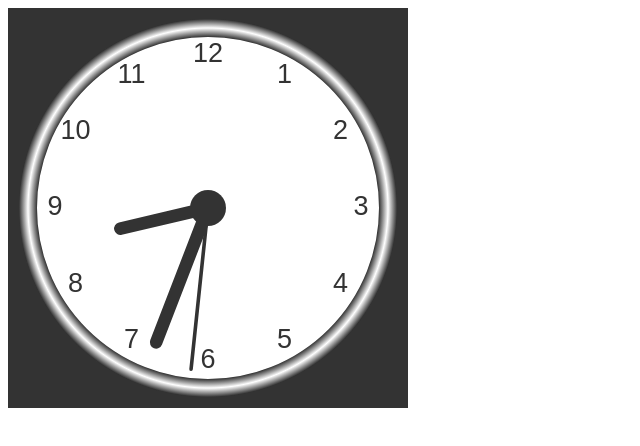
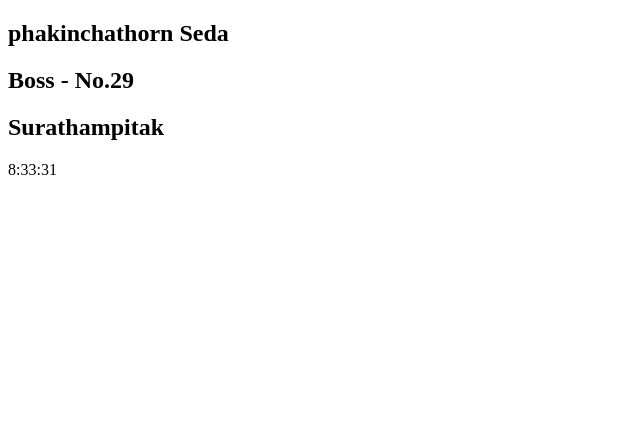
Before and after one commit to stp25738-wq/stp25738-wq.github.io, a plain HTML site: page testx.html in a window 1280 px wide. Shown: the whole page, without its empty margins (0-640 px from the left). Drawn offline with Linux system fonts and the light colour scheme.

Commit message:
Update testx.html

```diff
--- a/testx.html
+++ b/testx.html
@@ -1,88 +1,29 @@
-
 <!DOCTYPE html>
 <html>
-<body>
 
-<canvas id="canvas" width="400" height="400" style="background-color:#333">
-Sorry, your browser does not support canvas.
-</canvas>
+<body onload="startTime()">
+
+<h2>phakinchathorn Seda</h1>
+<h2>Boss - No.29</h2>
+<h2>Surathampitak</h3>
+
+<div id="txt"></div>
 
 <script>
-const canvas = document.getElementById("canvas");
-const ctx = canvas.getContext("2d");
-let radius = canvas.height / 2;
-ctx.translate(radius, radius);
-radius = radius * 0.90
-setInterval(drawClock, 1000);
-
-function drawClock() {
-  drawFace(ctx, radius);
-  drawNumbers(ctx, radius);
-  drawTime(ctx, radius);
+function startTime() {
+  const today = new Date();
+  let h = today.getHours();
+  let m = today.getMinutes();
+  let s = today.getSeconds();
+  m = checkTime(m);
+  s = checkTime(s);
+  document.getElementById('txt').innerHTML =  h + ":" + m + ":" + s;
+  setTimeout(startTime, 1000);
 }
 
-function drawFace(ctx, radius) {
-  const grad = ctx.createRadialGradient(0,0,radius*0.95, 0,0,radius*1.05);
-  grad.addColorStop(0, '#333');
-  grad.addColorStop(0.5, 'white');
-  grad.addColorStop(1, '#333');
-  ctx.beginPath();
-  ctx.arc(0, 0, radius, 0, 2*Math.PI);
-  ctx.fillStyle = 'white';
-  ctx.fill();
-  ctx.strokeStyle = grad;
-  ctx.lineWidth = radius*0.1;
-  ctx.stroke();
-  ctx.beginPath();
-  ctx.arc(0, 0, radius*0.1, 0, 2*Math.PI);
-  ctx.fillStyle = '#333';
-  ctx.fill();
-}
-
-function drawNumbers(ctx, radius) {
-  ctx.font = radius*0.15 + "px arial";
-  ctx.textBaseline="middle";
-  ctx.textAlign="center";
-  for(let num = 1; num < 13; num++){
-    let ang = num * Math.PI / 6;
-    ctx.rotate(ang);
-    ctx.translate(0, -radius*0.85);
-    ctx.rotate(-ang);
-    ctx.fillText(num.toString(), 0, 0);
-    ctx.rotate(ang);
-    ctx.translate(0, radius*0.85);
-    ctx.rotate(-ang);
-  }
-}
-
-function drawTime(ctx, radius){
-    const now = new Date();
-    let hour = now.getHours();
-    let minute = now.getMinutes();
-    let second = now.getSeconds();
-    //hour
-    hour=hour%12;
-    hour=(hour*Math.PI/6)+
-    (minute*Math.PI/(6*60))+
-    (second*Math.PI/(360*60));
-    drawHand(ctx, hour, radius*0.5, radius*0.07);
-    //minute
-    minute=(minute*Math.PI/30)+(second*Math.PI/(30*60));
-    drawHand(ctx, minute, radius*0.8, radius*0.07);
-    // second
-    second=(second*Math.PI/30);
-    drawHand(ctx, second, radius*0.9, radius*0.02);
-}
-
-function drawHand(ctx, pos, length, width) {
-    ctx.beginPath();
-    ctx.lineWidth = width;
-    ctx.lineCap = "round";
-    ctx.moveTo(0,0);
-    ctx.rotate(pos);
-    ctx.lineTo(0, -length);
-    ctx.stroke();
-    ctx.rotate(-pos);
+function checkTime(i) {
+  if (i < 10) {i = "0" + i};  // add zero in front of numbers < 10
+  return i;
 }
 </script>
 
```
